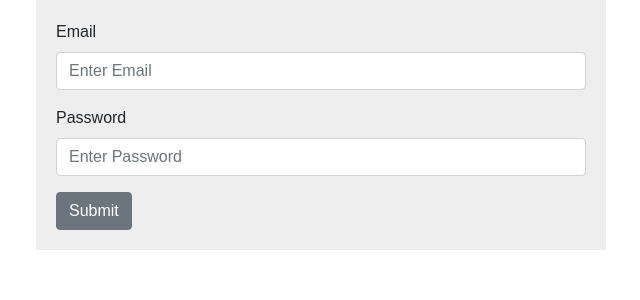
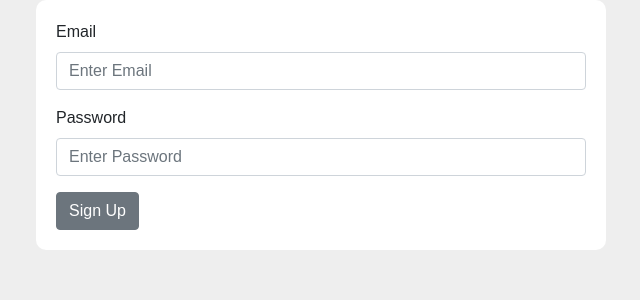
Before and after one commit to chetand27/shopping-cart-react, a React (Create React App) app: page / in a window 1280 px wide. Shown: the top 300 px of the page, without its empty margins (319-959 px from the left). Built offline with nearby package versions, Linux system fonts and the light colour scheme.

Commit message:
Added UI for Confirmation Screen with routes.

```diff
--- a/package.json
+++ b/package.json
@@ -6,6 +6,7 @@
     "bootstrap": "^4.1.1",
     "react": "^16.4.1",
     "react-dom": "^16.4.1",
+    "react-router-dom": "^4.3.1",
     "react-scripts": "1.1.4",
     "reactstrap": "^6.1.0"
   },
--- a/src/assets/style.css
+++ b/src/assets/style.css
@@ -2,6 +2,7 @@ body {
   margin: 0;
   padding: 0;
   font-family: sans-serif;
+  background: #eee;
 }
 
 .col-centered {
@@ -10,10 +11,15 @@ body {
 }
 
 .col-design {
-  background: #eee;
+  background: #fff;
   padding: 20px;
+  border-radius: 10px;
 }
 
 .alert div p {
   margin-bottom: 0rem;
 }
+
+.sign_up_btn {
+  margin-right: 20px;
+}
--- a/src/components/app/App.js
+++ b/src/components/app/App.js
@@ -1,13 +1,14 @@
 import React, { Component } from 'react';
-import UserSignUp from '../../components/users/sign_up';
+import Routes from './routes';
+import { BrowserRouter } from 'react-router-dom';
 import '../../assets/style.css';
 
 class App extends Component {
   render() {
     return (
-      <div>
-        <UserSignUp />
-      </div>
+      <BrowserRouter>
+        <Routes />
+      </BrowserRouter>
     );
   }
 }
--- /dev/null
+++ b/src/components/app/routes.js
@@ -0,0 +1,14 @@
+import React from 'react';
+import { Route, Switch } from 'react-router-dom';
+import UserSignUp from '../../components/users/sign_up';
+import UserConfirmation from '../../components/users/confirmation';
+
+export default () => (
+	<div>
+		<Switch>
+			<Route exact path="/" component={UserSignUp} />
+            <Route exact path="/users/sign_up" component={UserSignUp} />
+            <Route exact path="/users/:id/confirmation" component={UserConfirmation} />
+		</Switch>
+	</div>
+);
--- /dev/null
+++ b/src/components/users/confirmation.js
@@ -0,0 +1,27 @@
+import React, { Component } from 'react';
+import { Button, Form, FormGroup, Label, Input, Row } from 'reactstrap';
+
+class ConfirmationScreen extends Component {
+  render() {
+    return (
+      <div className="container">
+        <Row className="parent-element">
+          <div className="col-sm-12 col-md-6 col-lg-6 col-centered child-element col-design">
+              <Form>
+                <h2>Verification Code</h2>
+                <hr/>
+                <FormGroup>
+                  <Label for="user_confirmation_at">Please check your email for a message with your Verification code.<br/> Your Verification code is 6 digits long.</Label>
+                  <Input type="input" name="user[confirmation_at]" id="user_confirmation_at" placeholder="Enter Confirmation code" />
+                </FormGroup>
+                <Button className='sign_up_btn'>Verify</Button>
+                <Button>Resend Verification Code</Button>
+              </Form>
+            </div>
+        </Row>
+      </div>
+    );
+  }
+}
+
+export default ConfirmationScreen;
--- a/src/components/users/sign_up.js
+++ b/src/components/users/sign_up.js
@@ -1,6 +1,7 @@
 import React, { Component } from 'react';
 import { Button, Form, FormGroup, Label, Input, Row, Alert } from 'reactstrap';
 import { fetchApi } from '../../components/utils/fetchApi';
+import { Redirect } from 'react-router-dom'
 
 class UserSignUp extends Component {
 	constructor() {
@@ -9,8 +10,11 @@ class UserSignUp extends Component {
     this.state = {
       email: '',
       password: '',
-      visible: true
+      visible: true,
+      redirect: false,
+      user_id: null
     };
+
     this.handleSubmit = this.handleSubmit.bind(this);
     this.onDismiss = this.onDismiss.bind(this);
   }
@@ -30,7 +34,9 @@ class UserSignUp extends Component {
     fetchApi('/api/v1/users/sign_up', { method: 'POST', body }).then(user => {
       this.setState({
         errors: user.errors ? user.errors : [],
-        visible: user.errors ? true : false
+        visible: user.errors ? true : false,
+        redirect: !user.errors ? true : false,
+        user_id: user.id
       });
     });
     event.preventDefault();
@@ -66,7 +72,8 @@ class UserSignUp extends Component {
                   <Label for="user_password">Password</Label>
                   <Input type="password" name="user[password]" id="user_password" placeholder="Enter Password" value={this.state.password} onChange={ e => this.setState({password: e.target.value})} />
                 </FormGroup>
-              <Button>Submit</Button>
+                { this.state.redirect ? <Redirect to={`/users/${this.state.user_id}/confirmation`} /> : ''}
+                <Button>Sign Up</Button>
               </Form>
             </div>
         </Row>
```
Also changed, not shown: 1 other file (tests, documents, lock files or other folders). Lines whose indentation alone changed are shown as unchanged.
